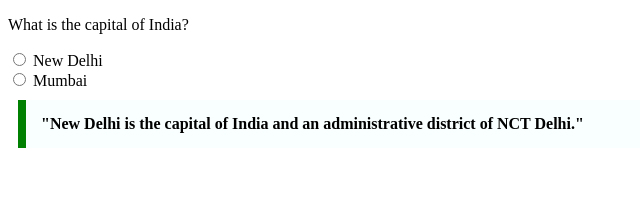
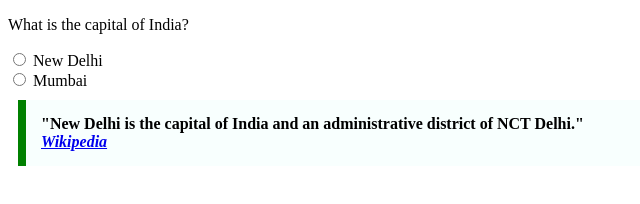
Before and after one commit to acciojob/trivia-Luvpandey, a website: page main.html in a window 1280 px wide. Shown: the whole page, without its empty margins (0-640 px from the left). Drawn offline with Linux system fonts and the light colour scheme.

Commit message:
created a submission

```diff
--- a/main.html
+++ b/main.html
@@ -22,7 +22,9 @@
 
     <blockquote>
         "New Delhi is the capital of India and an administrative district of NCT Delhi."
-    </blockquote>
+	    <br>
+		<cite><a href="https://en.wikipedia.org/wiki/New_Delhi" target="_blank">Wikipedia</a></cite>
+	</blockquote>
 
 
 
```
